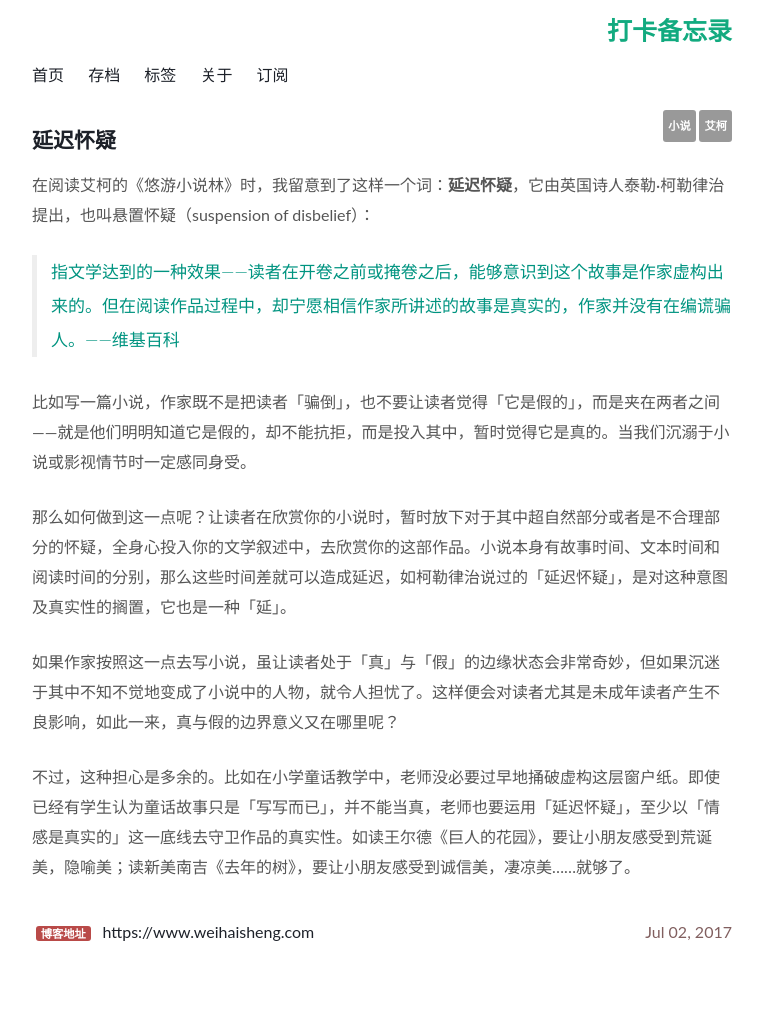
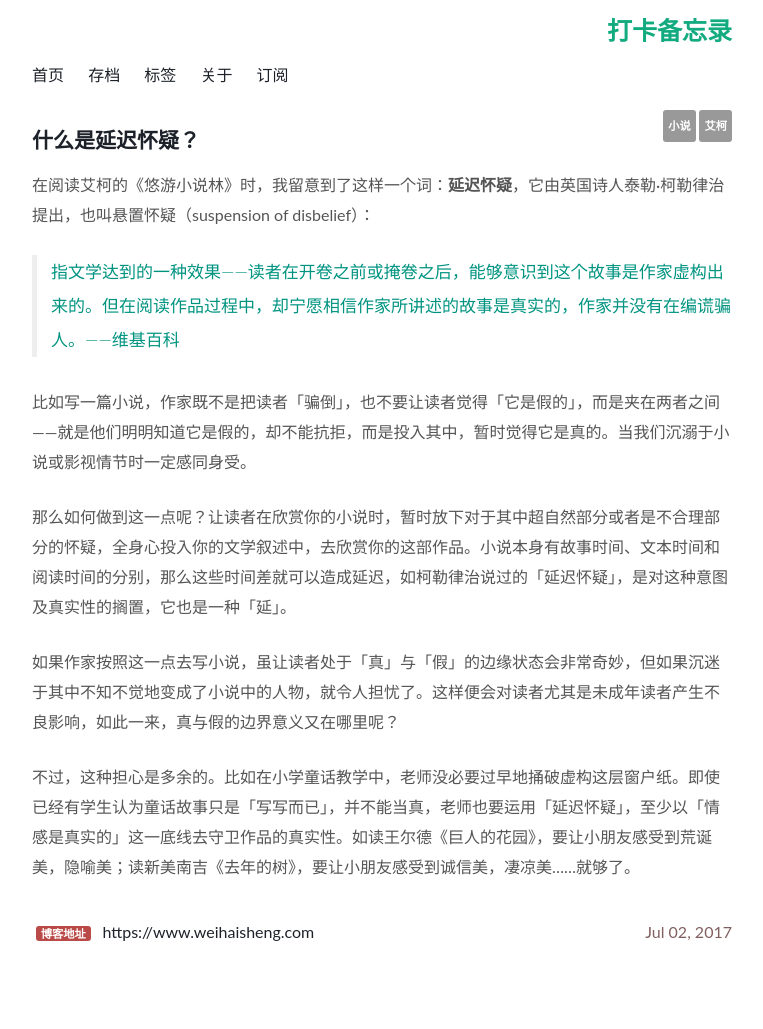
Before and after one commit to Turbo-Snail/ReadingCard, a Jekyll site: the page built from _posts/2017-07-02-SuspensionOfDisbelief.md, in a window 1280 px wide. Shown: the whole page, without its empty margins (258-1021 px from the left). Built offline with Jekyll 4.4.1, drawn with Linux system fonts in a browser that asks for light colours; comment, search, counter and statistics services are not loaded.

Commit message:
Update 2017-07-02-SuspensionOfDisbelief.md

```diff
--- a/_posts/2017-07-02-SuspensionOfDisbelief.md
+++ b/_posts/2017-07-02-SuspensionOfDisbelief.md
@@ -1,6 +1,6 @@
 ---
 layout: post
-title: 延迟怀疑
+title: 什么是延迟怀疑？
 tags:
 - 艾柯
 - 小说
```
